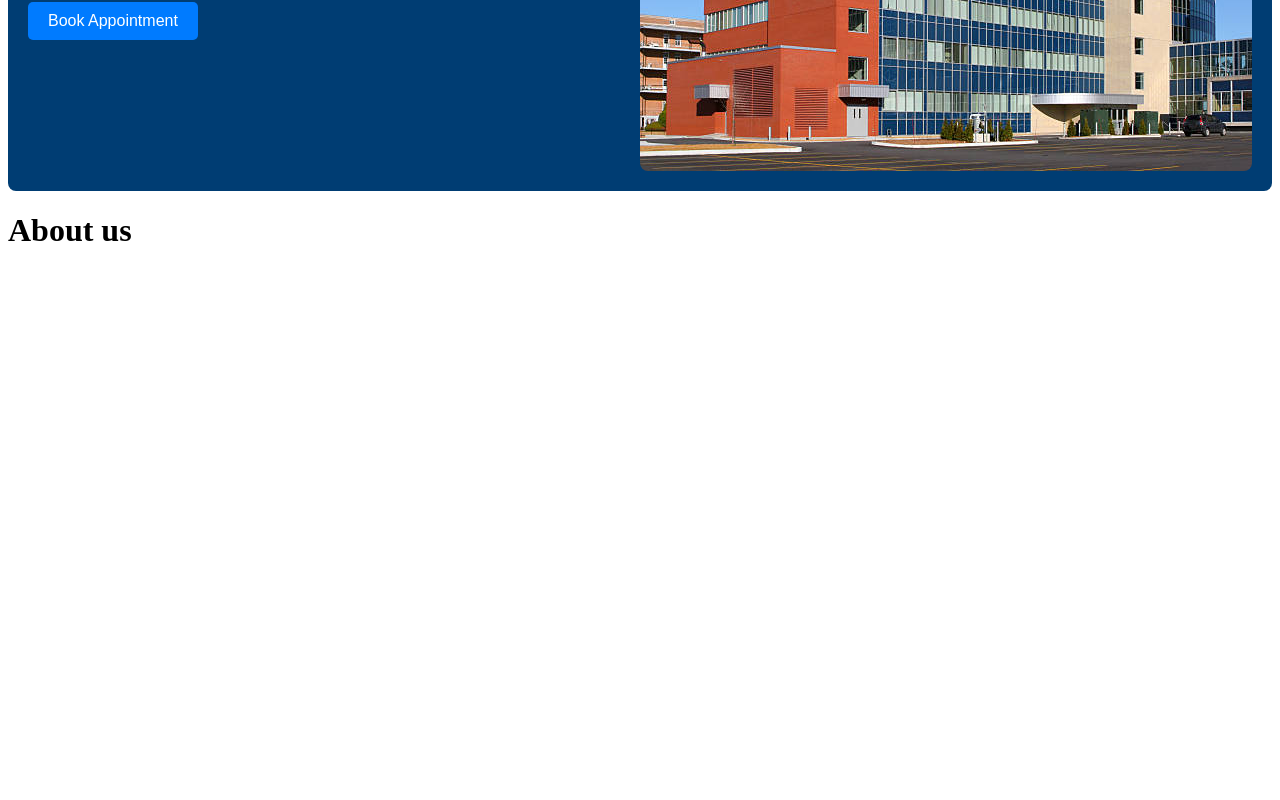
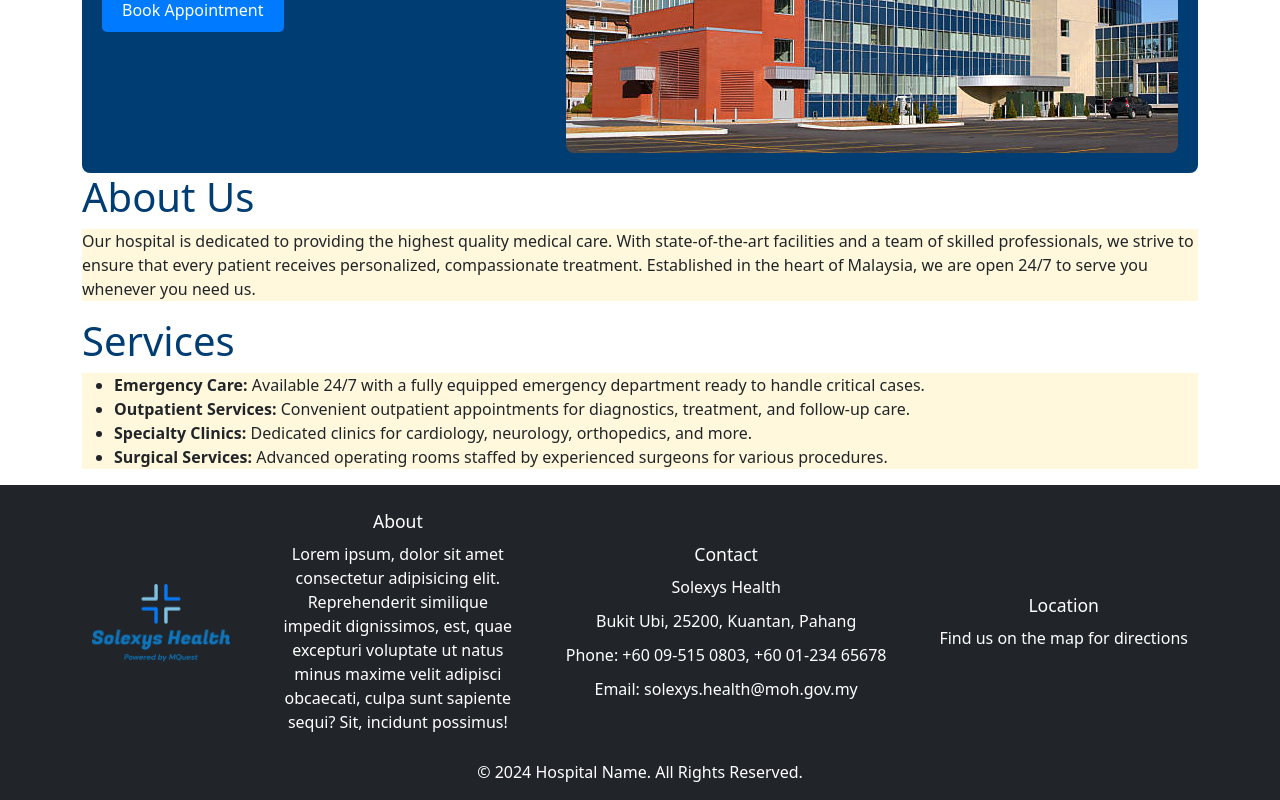
Before and after one commit to Rahulyda200/EHR-Frontend, an Angular app: page /home in a window 1280 px wide. Shown: the part 352-1152 px from the top of the page. Before the commit the page ends 800 px from the top, so only its background shows below. Built offline with nearby package versions, Linux system fonts and the light colour scheme.

Commit message:
add footer and more functionality

```diff
--- a/angular.json
+++ b/angular.json
@@ -35,7 +35,8 @@
               "src/assets"
             ],
             "styles": [
-              "src/styles.css"
+              "src/styles.css",
+               "node_modules/bootstrap/dist/css/bootstrap.min.css"
             ],
             "scripts": [],
             "server": "src/main.server.ts",
@@ -99,7 +100,8 @@
               "src/assets"
             ],
             "styles": [
-              "src/styles.css"
+              "src/styles.css",
+               "node_modules/bootstrap/dist/css/bootstrap.min.css"
             ],
             "scripts": []
           }
--- a/src/app/app.component.html
+++ b/src/app/app.component.html
@@ -4,4 +4,4 @@
   <router-outlet></router-outlet>
 </div>
 
-<!-- <app-footer></app-footer> -->
+<app-footer></app-footer>
--- a/src/app/footer/footer.component.css
+++ b/src/app/footer/footer.component.css
@@ -1,7 +1,68 @@
-p {
-    text-align: center;
+footer {
+    background-color: #003d73;
+    color: white;
+    padding: 10px 0;
+    font-size: 1rem;
+    margin-bottom: 0;
+}
+
+footer h4 {
+    font-size: 1.1rem;
+    margin-bottom: 5px;
+}
+
+footer p {
+    margin: 0;
+}
+
+footer a {
+    color: white;
+    transition: color 0.3s ease;
+}
+
+footer a:hover {
+    color: #ffcc00;
+}
+
+.footer-row {
+    display: flex;
+    flex-direction: column;
+    align-items: center;
+}
+
+.footer-item {
+    width: 100%;
     padding: 10px;
-    background-color: #f1f1f1;
-    font-size: 14px;
-    color: #555;
-  }
+}
+
+.footer-item h4 {
+    margin-bottom: 5px;
+}
+
+.footer-item p {
+    margin-bottom: 0;
+}
+
+/* About section styling */
+.footer-item.about {
+    max-width: 250px;
+    max-height: fit-content;
+}
+
+/* Flex for larger screens */
+@media (min-width: 768px) {
+    .footer-row {
+        flex-direction: row;
+        justify-content: space-between;
+    }
+
+    .footer-item {
+        text-align: left;
+        margin-bottom: 0;
+        width: auto;
+    }
+
+    footer p {
+        margin-top: 10px;
+    }
+}
--- a/src/app/footer/footer.component.html
+++ b/src/app/footer/footer.component.html
@@ -1 +1,42 @@
-<p>footer works!</p>
+<footer class="footer bg-dark text-white text-center py-3">
+  <div class="container">
+    <div
+      class="footer-row d-flex flex-column flex-md-row justify-content-between"
+    >
+      <div class="footer-item text-center mb-3 mb-md-0">
+        <img src="assets/Icon.png" alt="">
+      </div>
+      <div class="footer-item about text-center mb-3 mb-md-0">
+        <h4>About</h4>
+        <p>
+          Lorem ipsum, dolor sit amet consectetur adipisicing elit.
+          Reprehenderit similique impedit dignissimos, est, quae excepturi
+          voluptate ut natus minus maxime velit adipisci obcaecati, culpa sunt
+          sapiente sequi? Sit, incidunt possimus!
+        </p>
+      </div>
+
+      <div class="footer-item text-center mb-3 mb-md-0">
+        <h4>Contact</h4>
+        <p>Solexys Health</p>
+        <p>Bukit Ubi, 25200, Kuantan, Pahang</p>
+        <p>Phone: +60 09-515 0803, +60 01-234 65678</p>
+        <p>
+          Email:
+          <a
+            href="mailto:solexys.health&#64;moh.gov.my"
+            class="text-white text-decoration-none"
+            >solexys.health&#64;moh.gov.my</a
+          >
+        </p>
+      </div>
+      <div class="footer-item text-center mb-3 mb-md-0">
+        <h4>Location</h4>
+        <p>Find us on the map for directions</p>
+      </div>
+    </div>
+  </div>
+  <p class="mt-3 text-center">
+    &copy; 2024 Hospital Name. All Rights Reserved.
+  </p>
+</footer>
--- a/src/app/home/home.component.css
+++ b/src/app/home/home.component.css
@@ -5,13 +5,13 @@
     align-items: center;
     background-color: #003d73;
     padding: 20px;
-    /* max-width: 800px; */
     border-radius: 8px;
     color: #ffffff;
 }
 
-.contact-details {
-    max-width: 60%; /* Limits width to keep space for the image */
+.contact-details,
+.hospital-image {
+    flex-basis: 50%; /* Each takes up 50% */
 }
 
 .contact-details h1 {
@@ -41,12 +41,23 @@
     background-color: #0056b3;
 }
 
-/* Image styling */
 .hospital-image {
-    /* max-width: 35%; */
+    max-width: 100%;
     height: auto;
     border-radius: 8px;
     object-fit: cover;
+}
+
+.container {
+    background-color: #ebe6e1;
+}
+
+.about, .service {
+    color: #003d73;
+}
+
+.background {
+    background-color: cornsilk;
 }
 
 /* Responsive adjustments */
@@ -56,11 +67,9 @@
         text-align: center;
     }
 
-    .contact-details {
-        max-width: 100%;
-    }
-
+    .contact-details,
     .hospital-image {
+        flex-basis: 100%;
         max-width: 100%;
         margin-top: 15px;
     }
@@ -69,4 +78,9 @@
         width: 100%;
         text-align: center;
     }
+
+    .about-section, .services-section {
+        max-width: 100%;
+        color: blue;
+    }
 }
--- a/src/app/home/home.component.html
+++ b/src/app/home/home.component.html
@@ -1,3 +1,4 @@
+
 <div class="hospital-info">
     <div class="contact-details">
         <h1>Hospital Name, Malaysia</h1>
@@ -7,6 +8,18 @@
     </div>
     <img src="assets/hospital.jpg" class="hospital-image" alt="Hospital">
 </div>
-<div>
-    <h1>About us</h1>
+
+<div class="about-section">
+    <h1 class="about">About Us</h1>
+    <p class="background">Our hospital is dedicated to providing the highest quality medical care. With state-of-the-art facilities and a team of skilled professionals, we strive to ensure that every patient receives personalized, compassionate treatment. Established in the heart of Malaysia, we are open 24/7 to serve you whenever you need us.</p>
 </div>
+
+<div class="services-section">
+    <h1 class="service"> Services</h1>
+    <ul class="background">
+        <li><strong>Emergency Care:</strong> Available 24/7 with a fully equipped emergency department ready to handle critical cases.</li>
+        <li><strong>Outpatient Services:</strong> Convenient outpatient appointments for diagnostics, treatment, and follow-up care.</li>
+        <li><strong>Specialty Clinics:</strong> Dedicated clinics for cardiology, neurology, orthopedics, and more.</li>
+        <li><strong>Surgical Services:</strong> Advanced operating rooms staffed by experienced surgeons for various procedures.</li>
+    </ul>
+</div>
--- a/src/app/navbar/navbar.component.css
+++ b/src/app/navbar/navbar.component.css
@@ -11,7 +11,7 @@
     align-items: center;
     list-style-type: none;
     justify-content: flex-end;
-    font-family: sans-serif;
+        font-family: sans-serif;
     font-weight: bold;
 }
 
--- a/src/index.html
+++ b/src/index.html
@@ -7,7 +7,8 @@
   <meta name="viewport" content="width=device-width, initial-scale=1">
   <link rel="icon" type="image/x-icon" href="favicon.ico">
   <link rel="stylesheet" href="https://cdnjs.cloudflare.com/ajax/libs/font-awesome/6.0.0-beta3/css/all.min.css">
-
+  <!-- Bootstrap CSS -->
+  <link rel="stylesheet" href="https://stackpath.bootstrapcdn.com/bootstrap/5.1.3/css/bootstrap.min.css">
 </head>
 <body>
   <app-root></app-root>
```
